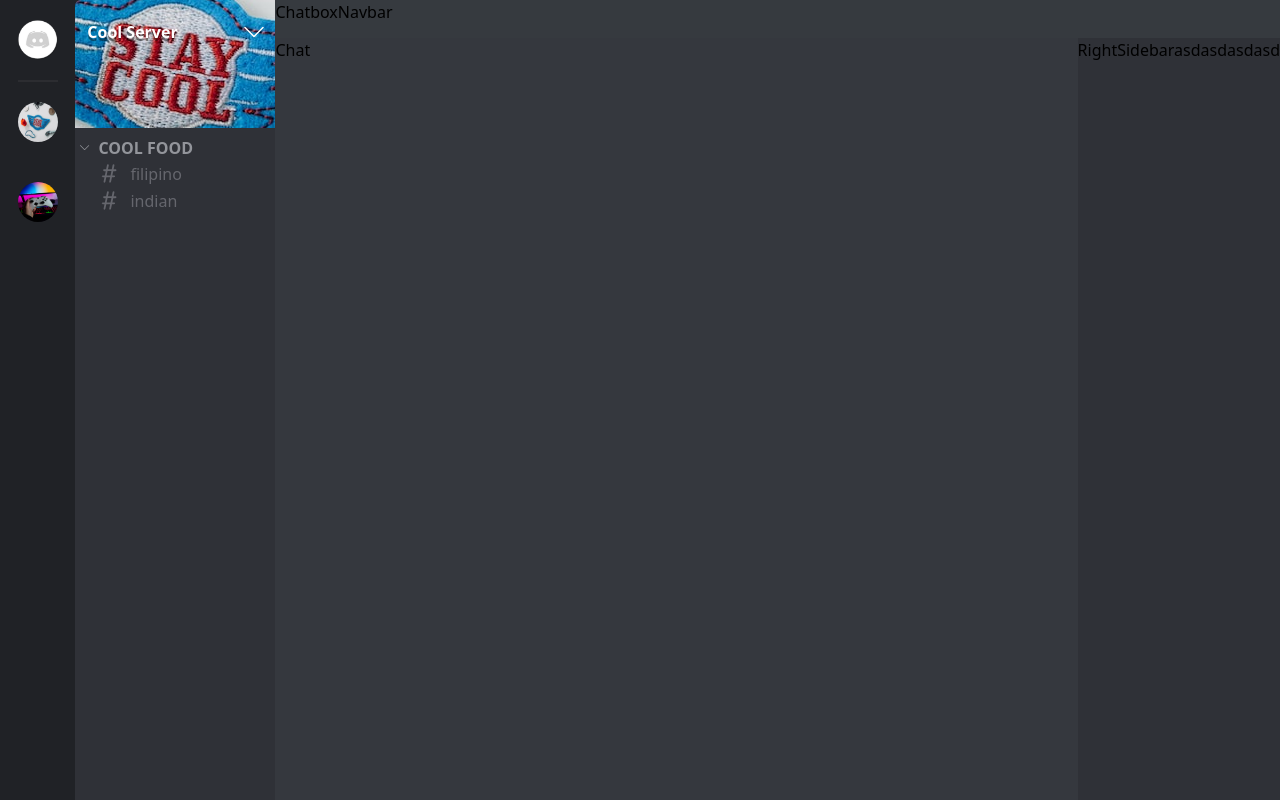
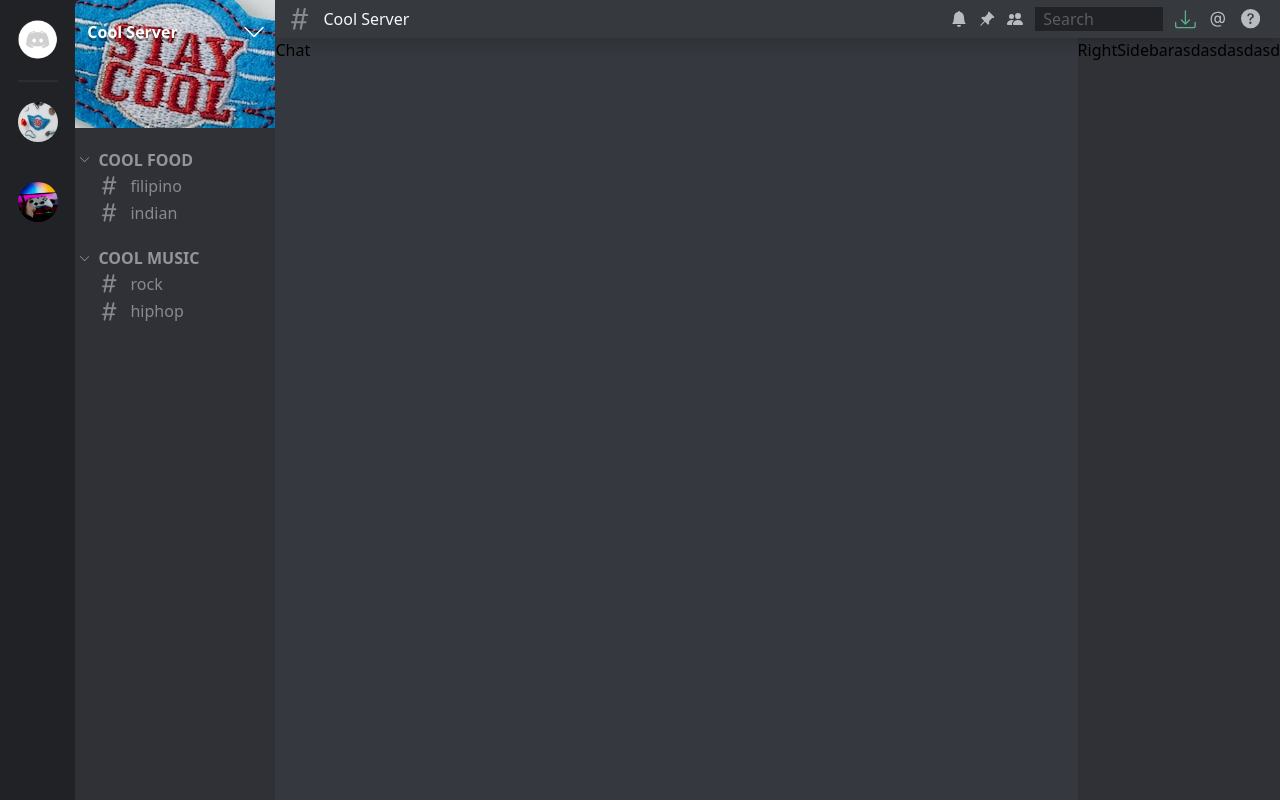
Before and after one commit to luvie23/Discord-Frontend, a React (Create React App) app in the folder discord/: page / in a window 1280 px wide. Built offline with nearby package versions, Linux system fonts and the light colour scheme.

Commit message:
add chatboxnavbar icons

```diff
--- a/discord/src/components/Channel.js
+++ b/discord/src/components/Channel.js
@@ -3,7 +3,7 @@ import { BsChevronDown } from "react-icons/bs"
 
 const Channel = (props) =>{
     return (
-        <div className="text-[#93959B] flex items-center gap-2 ml-1 font-bold">
+        <div className="text-[#93959B] flex items-center gap-2 ml-1 font-bold mt-5">
            <BsChevronDown size='0.7rem'/> {props.name.toUpperCase()}
         </div>
     )
--- a/discord/src/components/Chatbox.js
+++ b/discord/src/components/Chatbox.js
@@ -3,10 +3,11 @@ import Chat from "./Chat";
 import ChatboxNavbar from "./ChatboxNavbar";
 import RightSidebar from "./RightSidebar";
 
-const Chatbox = () => {
+const Chatbox = (props) => {
+    let server = props.server
     return (
         <div className="bg-[#35383E] w-full h-screen flex flex-col">
-            <ChatboxNavbar />
+            <ChatboxNavbar name={server.name}/>
             <div className="flex h-full">
                 <Chat />
                 <RightSidebar />
--- a/discord/src/components/ChatboxNavbar.js
+++ b/discord/src/components/ChatboxNavbar.js
@@ -1,9 +1,19 @@
 import React from "react";
+import { BsHash, BsFillBellFill, BsFillPinAngleFill, BsFillPeopleFill, BsDownload, BsAt, BsFillQuestionCircleFill } from "react-icons/bs"
 
-const ChatboxNavbar = () => {
+const ChatboxNavbar = (props) => {
     return (
-        <div className="h-10 bg-[#363A3F]">
-            ChatboxNavbar
+        <div className="h-10 bg-[#363A3F] text-[#F4F8F8] flex items-center justify-between z-10 shadow-lg">
+            <div className='flex items-center '><BsHash size='2rem' className="mx-2 text-[#868A8F]"/>{props.name}</div>
+            <div className="flex items-center gap-3 mr-5 text-[#B8BCBF]">
+                <BsFillBellFill/>
+                <BsFillPinAngleFill/>
+                <BsFillPeopleFill/>
+                <input className="bg-[#202226] w-32 pl-2 text-[#5A5C60]" defaultValue='Search'></input>
+                <BsDownload size='1.3rem' color="#59B287"/>
+                <BsAt size='1.3rem'/>
+                <BsFillQuestionCircleFill size='1.2rem'/>
+            </div>
         </div>
     )
 }
--- a/discord/src/components/Main.js
+++ b/discord/src/components/Main.js
@@ -7,7 +7,7 @@ const Main = (props) => {
     return (
         <div className="flex w-full h-full">
             <MainSidebar name={server.name} image={server.image} channels={server.channels}/>
-            <Chatbox/>
+            <Chatbox server={server}/>
         </div>
     )
 }
--- a/discord/src/components/MainSidebar.js
+++ b/discord/src/components/MainSidebar.js
@@ -10,12 +10,12 @@ const MainSidebar = (props) => {
             <div className="h-32 rounded-tl-md" style={{backgroundImage: `url(${bgImg})`, backgroundPosition: 'center'}}>
                 <div className="py-5 pl-3 flex content-center gap-16 text-white font-bold [text-shadow:_0_3px_0_rgb(0_0_0_/_40%)]">{props.name} <BsChevronDown size='1.5rem'/></div>
             </div>
-            <div className="mt-2">
+            <div >
                 {props.channels.map(channel => (
                     <div key={channel.name}>
                         <Channel key={channel.name} name={channel.name}/>
                         {channel.subchannels.map(subchannel => (
-                            <Subchannel name={subchannel.name}/>
+                            <Subchannel key={subchannel.name} name={subchannel.name}/>
                         ))}
                     </div>
                 ))}
--- a/discord/src/components/Subchannel.js
+++ b/discord/src/components/Subchannel.js
@@ -3,7 +3,7 @@ import { BsHash } from "react-icons/bs"
 
 const Subchannel = (props) => {
     return (
-        <div className="flex items-center ml-5 text-[#65666D]">
+        <div className="flex items-center ml-5 text-[#868A8F]">
             <BsHash size='1.7rem' className="mr-2"/> {props.name.toLowerCase()}
         </div>
     )
--- a/discord/src/components/servers.js
+++ b/discord/src/components/servers.js
@@ -12,6 +12,14 @@ let servers = [
                 subchannels: [
                     {name: 'Filipino'},
                     {name: 'Indian'}
+                ]
+            },
+
+            {
+                name: 'Cool Music',
+                subchannels: [
+                    {name: 'Rock'},
+                    {name: 'HipHop'}
                 ]
             }
 
```
